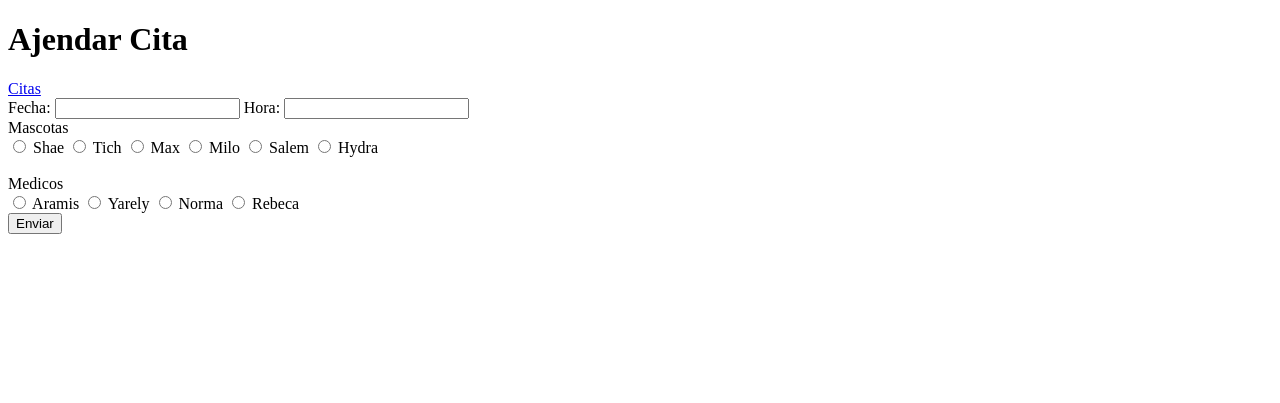
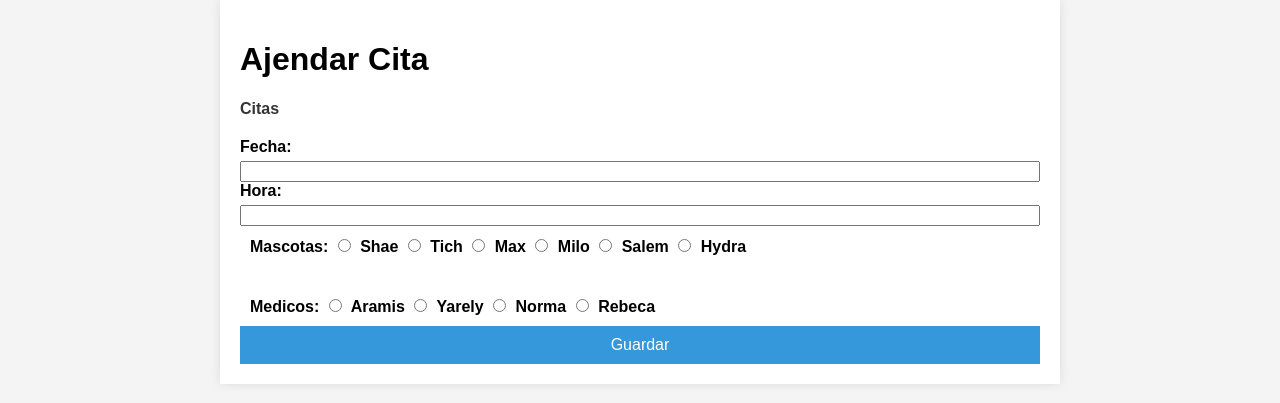
Before and after one commit to GabrielVIllafana/PRBEXAMENCHADMIS, a Django app: page / in a window 1280 px wide. Shown: the top 403 px of the page. Run offline with Django 4.2, Linux system fonts and the light colour scheme; data comes from the database, SQL or seed files in the repository; both versions use the stored data as it was after the commit.

Commit message:
Estilos terminados

```diff
--- /dev/null
+++ b/citas/static/css/style.css
@@ -0,0 +1,82 @@
+body {
+    font-family: 'Arial', sans-serif;
+    background-color: #f4f4f4;
+    margin: 0;
+    padding: 0;
+}
+
+.container {
+    max-width: 800px;
+    margin: 0 auto;
+    padding: 20px;
+    background-color: #fff;
+    box-shadow: 0 0 10px rgba(0, 0, 0, 0.1);
+}
+
+nav {
+    margin-bottom: 20px;
+}
+
+nav a {
+    text-decoration: none;
+    color: #333;
+    margin-right: 20px;
+    font-weight: bold;
+}
+
+form {
+    display: flex;
+    flex-direction: column;
+}
+
+label {
+    font-weight: bold;
+    margin-bottom: 5px;
+}
+
+.options-container {
+    display: flex;
+    justify-content: space-between;
+    margin-bottom: 20px;
+}
+
+.mascotas-container,
+.medicos-container {
+    flex: 1;
+    margin: 10px;
+}
+
+.radioButton {
+    margin-right: 5px;
+}
+
+.submit-button {
+    background-color: #3498db;
+    color: #fff;
+    padding: 10px 15px;
+    border: none;
+    cursor: pointer;
+    font-size: 16px;
+}
+
+.submit-button:hover {
+    background-color: #2980b9;
+}
+
+.duenios-container,
+.mascotas-list,
+.citas-list {
+    list-style-type: circle;
+    padding-top: 5px;
+}
+
+details {
+    margin-bottom: 10px;
+}
+
+.info-container {
+    background-color: #f9f9f9;
+    padding: 10px;
+    border: 1px solid #ddd;
+    margin-top: 10px;
+}
--- a/citas/templates/index.html
+++ b/citas/templates/index.html
@@ -1,26 +1,32 @@
 {% extends 'layout/base.html' %}
 {% block content %}
+    <div class="container">
         <h1>{{title}}</h1>
+        <nav>
             <a href="{% url 'citas' %}">Citas</a>
+        </nav>
         <form method="post">
             {% csrf_token %}
-        {{form}}<br>
-        <label>Mascotas</label>
-        <div class="mascotas container">
+            {{form}}
+            <div class="options-container">
+                <div class="mascotas-container">
+                    <label>Mascotas: </label>
                     {% for mascotas in mascotas %}
                         <label for="{{mascotas.id}}">
-                    <input type="radio" id="{{mascotas.id}}" name="mascota" value="{{mascotas.id}}"/> {{mascotas.nombre}}
-                </label>
-            {% endfor %}
-        </div><br>
-        <label>Medicos</label>
-        <div class="medicos container">
-            {% for medicos in medicos %}
-                <label for="{{medicos.id}}">
-                    <input type="radio" id="{{medicos.id}}" name="medico" value="{{medicos.id}}"/> {{medicos.nombre}}
+                            <input type="radio" id="{{mascotas.id}}" name="mascota" value="{{mascotas.id}}" class="radioButton"/> {{mascotas.nombre}}
                         </label>
                     {% endfor %}
                 </div>
-        <button>Enviar</button>
+            </div>
+            <div class="medicos-container">
+                <label>Medicos: </label>
+                {% for medicos in medicos %}
+                    <label for="{{medicos.id}}">
+                        <input type="radio" id="{{medicos.id}}" name="medico" value="{{medicos.id}}" class="radioButton"/> {{medicos.nombre}}
+                    </label>
+                {% endfor %}
+            </div>
+            <button class="submit-button">Guardar</button>
         </form>
+    </div>
 {% endblock %}Citas
--- a/citas/templates/layout/base.html
+++ b/citas/templates/layout/base.html
@@ -5,6 +5,7 @@
     <meta charset="UTF-8">
     <meta name="viewport" content="width=device-width, initial-scale=1.0">
     <title>Veterinaria</title>
+    <link rel="stylesheet" href="{% static 'css/style.css' %}">
 </head>
 <body>
     {% block content %}
```
Also changed, not shown: citas/templates/citas.html (+11 -6 lines), db.sqlite3. Lines whose indentation alone changed are shown as unchanged.
